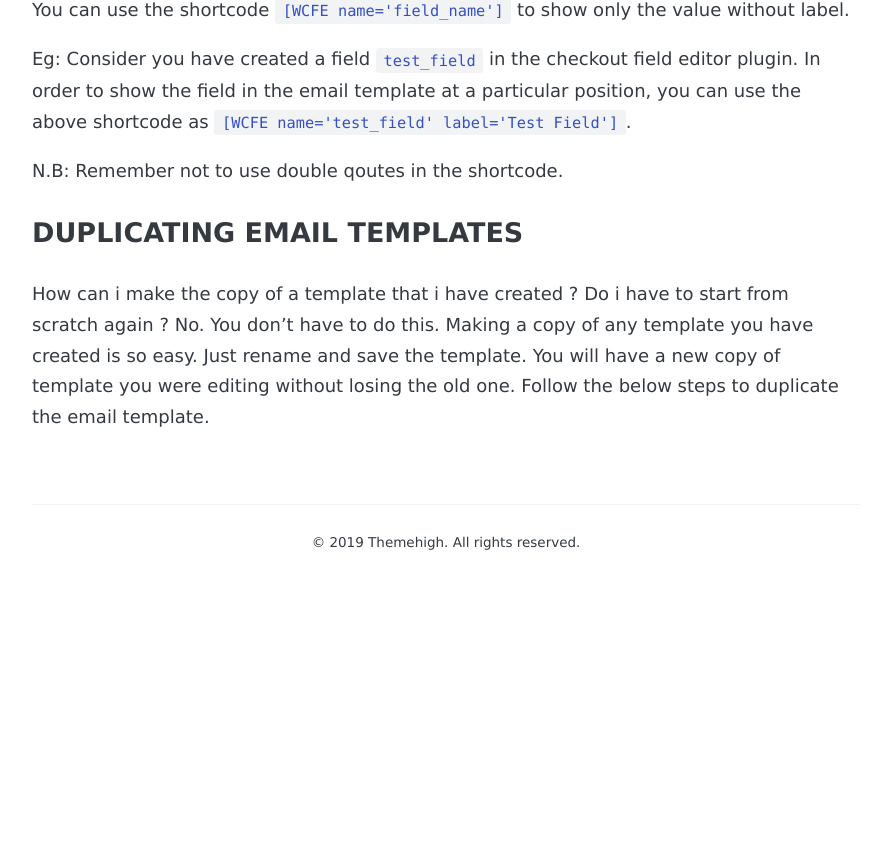
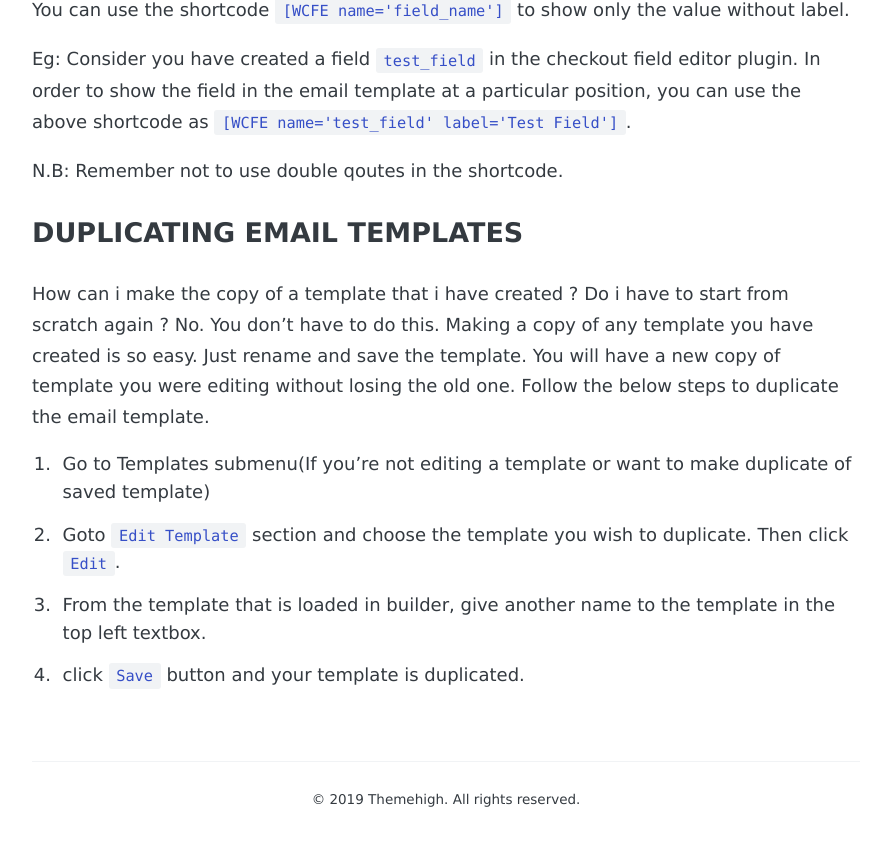
Before and after one commit to Themehigh/themehigh.github.io, a Jekyll site: the page built from _posts/2019-11-01-email-customizer-knowledge-base.markdown, in a window 1280 px wide and 900 px high, scrolled down 5203 px. Shown: the top 846 px of the window, without its empty margins (194-1085 px from the left). Built offline with Jekyll 4.4.1, drawn with Linux system fonts in a browser that asks for light colours; some web fonts are replaced; comment, search, counter and statistics services are not loaded; before the commit the page ends 5847 px from its top, so only the background shows below that.

Commit message:
Update 2019-11-25
#Duplicate Template content expanded

```diff
--- a/_posts/2019-11-01-email-customizer-knowledge-base.markdown
+++ b/_posts/2019-11-01-email-customizer-knowledge-base.markdown
@@ -132,3 +132,7 @@ N.B: Remember not to use double qoutes in the shortcode.
 
 How can i make the copy of a template that i have created ? Do i have to start from scratch again ?
 No. You don't have to do this. Making a copy of any template you have created is so easy. Just rename and save the template. You will have a new copy of template you were editing without losing the old one. Follow the below steps to duplicate the email template.
+1. Go to Templates submenu(If you're not editing a template or want to make duplicate of saved template)
+2. Goto `Edit Template` section and choose the template you wish to duplicate. Then click `Edit`.
+3. From the template that is loaded in builder, give another name to the template in the top left textbox.
+4. click `Save` button and your template is duplicated.
```
